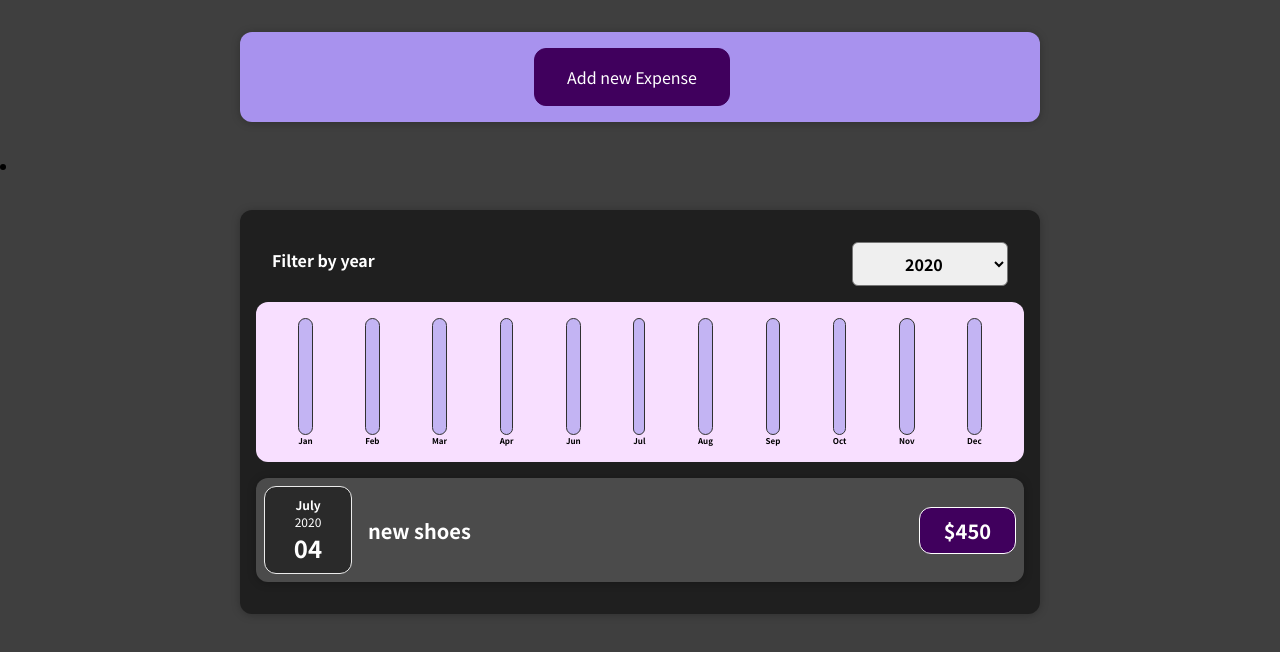
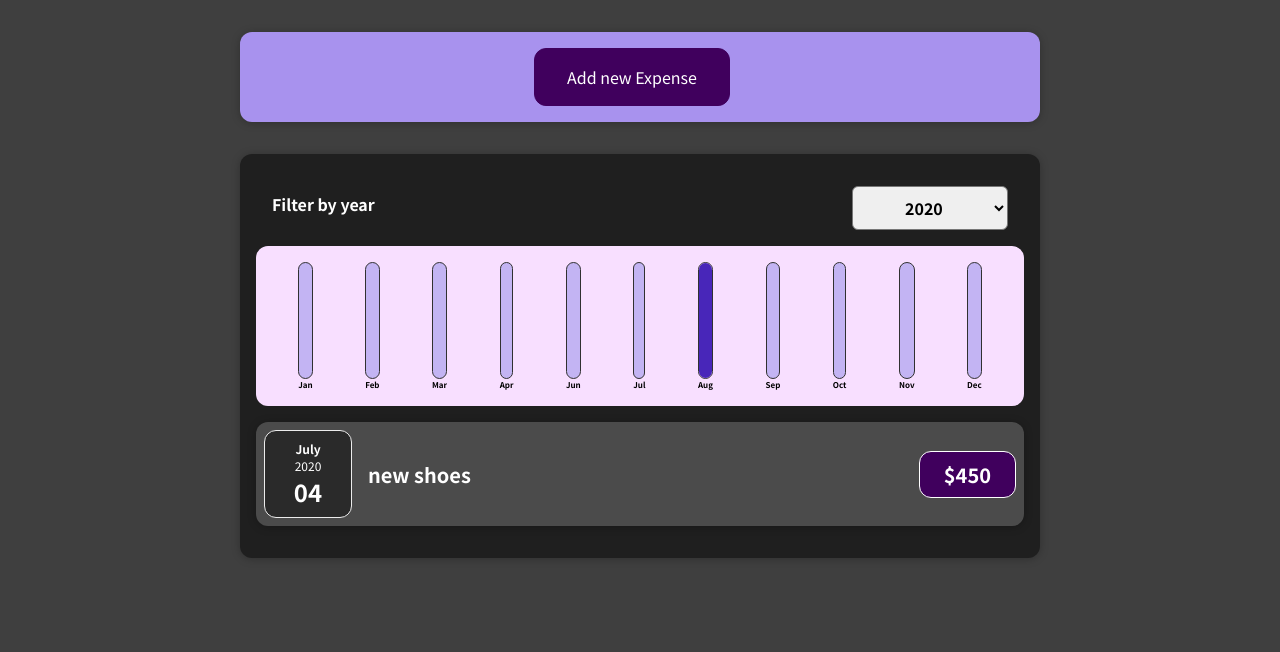
Before and after one commit to KatyEkat/Tracker_expenses, a React (Create React App) app: page / in a window 1280 px wide. Shown: the top 652 px of the page. Built offline with nearby package versions, Linux system fonts and the light colour scheme.

Commit message:
fixed bugs

```diff
--- a/package.json
+++ b/package.json
@@ -6,6 +6,7 @@
     "@testing-library/jest-dom": "^5.11.6",
     "@testing-library/react": "^11.2.2",
     "@testing-library/user-event": "^12.5.0",
+    "css-modules": "^0.3.0",
     "react": "^18.0.0",
     "react-dom": "^18.0.0",
     "react-scripts": "^5.0.1",
--- a/src/components/Chart/ChartBar.js
+++ b/src/components/Chart/ChartBar.js
@@ -4,7 +4,7 @@ import "./ChartBar.css";
 const ChartBar = (props) => {
   let barFillHeigh = "0%";
 
-  if (props.max > 0) {
+  if (props.maxValue > 0) {
     barFillHeigh = Math.round((props.value / props.maxValue) * 100) + "%";
   }
 
--- a/src/components/Expenses/ExpenseDate.js
+++ b/src/components/Expenses/ExpenseDate.js
@@ -1,4 +1,4 @@
-import React from 'react';
+import React from "react";
 
 import "./ExpenseDate.css";
 
--- a/src/components/Expenses/ExpenseItem.js
+++ b/src/components/Expenses/ExpenseItem.js
@@ -1,26 +1,19 @@
 import React from "react";
-
 import Card from "../UI/Card.js";
 import ExpenseDate from "./ExpenseDate.js";
 import "./ExpenseItem.css";
 
 const ExpenseItem = (props) => {
-  // const [title, setTitle] = useState(props.title);
-
-  // const HandleClick = () => {
-  //   setTitle('Updated!');
-  //   console.log(title)
-  // };
-
   return (
+    <li>
       <Card className="expense-item">
         <ExpenseDate date={props.date} />
         <div className="expense-item__description">
           <h2>{props.title}</h2>
           <div className="expense-item__price">${props.amount}</div>
         </div>
-      {/* <button onClick={HandleClick}>Change title</button> */}
       </Card>
+    </li>
   );
 };
 
--- a/src/components/Expenses/Expenses.js
+++ b/src/components/Expenses/Expenses.js
@@ -1,8 +1,7 @@
 import React, { useState } from "react";
-
 import Card from "../UI/Card";
+import ExpensesFilter from "./ExpensesFilter";
 import "./Expenses.css";
-import ExpensesFilter from "./ExpensesFilter";
 import ExpensesList from "./ExpensesList";
 import ExpensesChart from "./ExpensesChart";
 
@@ -18,16 +17,16 @@ const Expenses = (props) => {
   });
 
   return (
-    <li>
+    <div>
       <Card className="expenses">
         <ExpensesFilter
           selected={filteredYear}
           onChangeFilter={selectYearHandler}
         />
         <ExpensesChart expenses={filteredExpenses} />
-        <ExpensesList items = {filteredExpenses}/>
+        <ExpensesList items={filteredExpenses} />
       </Card>
-    </li>
+    </div>
   );
 };
 
--- a/src/components/NewExpense/ExpenseForm.js
+++ b/src/components/NewExpense/ExpenseForm.js
@@ -23,7 +23,7 @@ const ExpenseForm = (props) => {
 
     const expenseData = {
       title: enteredTitle,
-      amount: enteredAmount,
+      amount: +enteredAmount,
       date: new Date(enteredDate),
     };
 
@@ -66,7 +66,9 @@ const ExpenseForm = (props) => {
         </div>
 
         <div className="new-expense__actions">
-          <button type="button" onClick={props.onCancel}>Cancel</button>
+          <button type="button" onClick={props.onCancel}>
+            Cancel
+          </button>
           <button type="submit">Add new Expense</button>
         </div>
       </div>
```
Also changed, not shown: 1 other file (tests, documents, lock files or other folders). Lines whose indentation alone changed are shown as unchanged.
